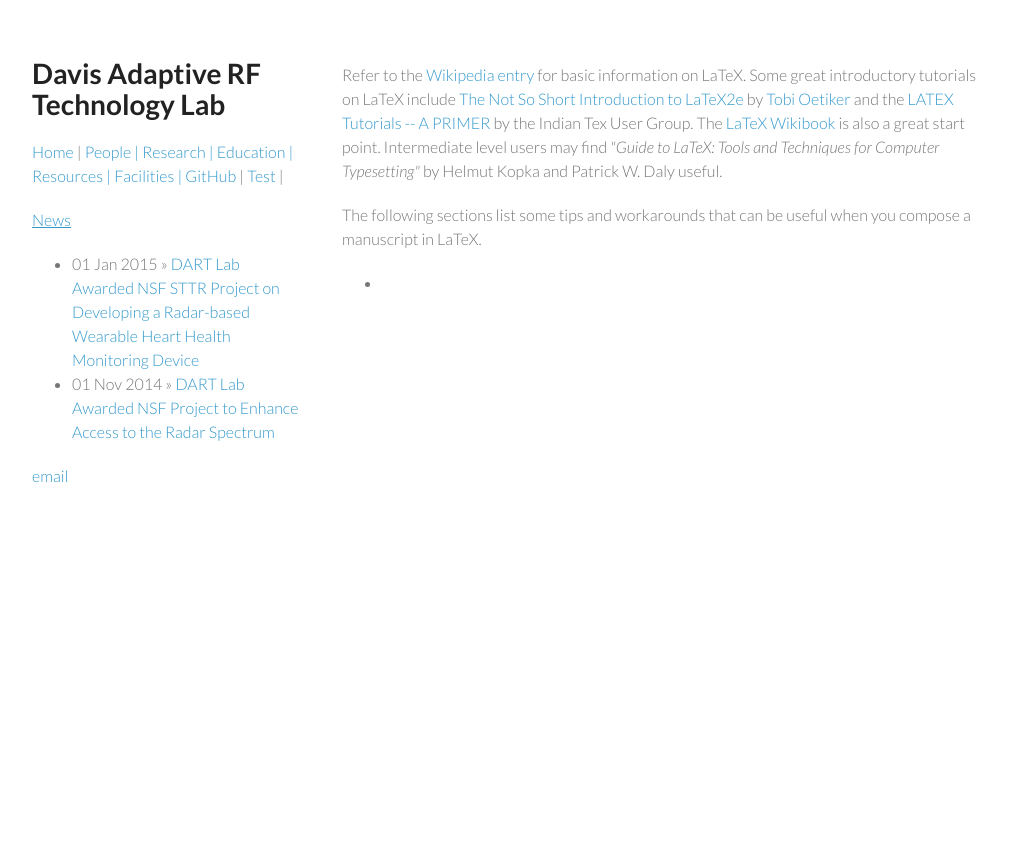
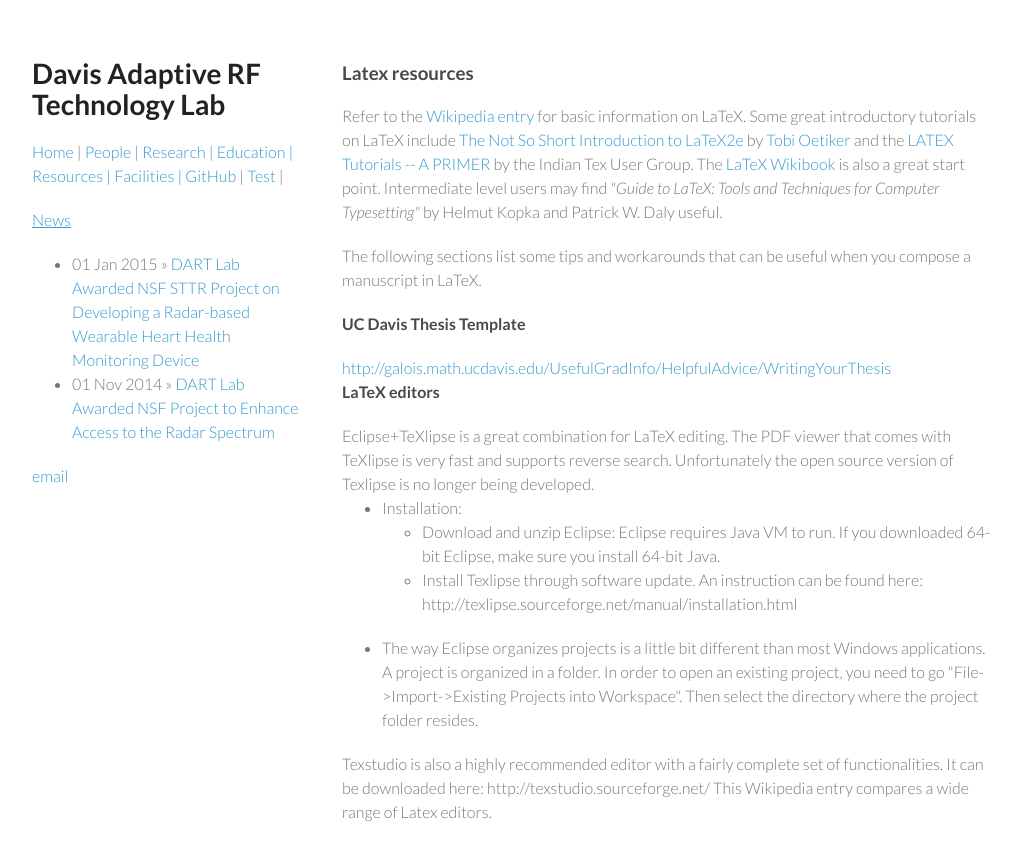
Before and after one commit to ucdart/ucdart.github.io, a Jekyll site: the page built from resources/latex.html, in a window 1280 px wide. Shown: the top 860 px of the page, without its empty margins (128-1144 px from the left). Built offline with Jekyll 4.4.1, drawn with Linux system fonts in a browser that asks for light colours.

Commit message:
Updated latex.html

```diff
--- a/resources/latex.html
+++ b/resources/latex.html
@@ -4,6 +4,7 @@ title: Latex resources
 published: true
 ---
 
+<h3> {{ page.title}} </h3>
 <p>
 Refer to the <a class="ext" href="http://en.wikipedia.org/wiki/LaTeX">Wikipedia entry</a> for basic information on LaTeX. Some great introductory tutorials on LaTeX include <a class="ext" href="http://tobi.oetiker.ch/lshort/lshort.pdf">The Not So Short Introduction to LaTeX2e</a> by <a class="ext" href="http://tobi.oetiker.ch/hp/">Tobi Oetiker</a> and the <a href="https://www.tug.org/twg/mactex/tutorials/ltxprimer-1.0.pdf" target="_blank">LATEX Tutorials -- A PRIMER</a> by the Indian Tex User Group. The <a class="ext" href="http://en.wikibooks.org/wiki/LaTeX">LaTeX Wikibook</a> is also a great start point. Intermediate level users may find <em>"Guide to LaTeX: Tools and Techniques for Computer Typesetting"</em> by Helmut Kopka and Patrick W. Daly useful.<br/>
 </p>
@@ -12,6 +13,21 @@ Refer to the <a class="ext" href="http://en.wikipedia.org/wiki/LaTeX">Wikipedia
 The following sections list some tips and workarounds that can be useful when you compose a manuscript in LaTeX.<br/>
 </p>
 
+<h4> UC Davis Thesis Template </h4>
+<a href="http://galois.math.ucdavis.edu/UsefulGradInfo/HelpfulAdvice/WritingYourThesis"> http://galois.math.ucdavis.edu/UsefulGradInfo/HelpfulAdvice/WritingYourThesis </a>
+
+<h4> LaTeX editors </h4>
+
+Eclipse+TeXlipse is a great combination for LaTeX editing. The PDF viewer that comes with TeXlipse is very fast and supports reverse search. Unfortunately the open source version of Texlipse is no longer being developed.
+
 <ul>
-  <li></li>
+  <li> Installation:
+	<ul>
+      <li> Download and unzip Eclipse: Eclipse requires Java VM to run. If you downloaded 64-bit Eclipse, make sure you install 64-bit Java. </li>
+      <li> Install Texlipse through software update. An instruction can be found here: http://texlipse.sourceforge.net/manual/installation.html </li>
+    </ul>
+    <li>The way Eclipse organizes projects is a little bit different than most Windows applications. A project is organized in a folder. In order to open an existing project, you need to go "File->Import->Existing Projects into Workspace". Then select the directory where the project folder resides.</li>
 </ul>
+
+Texstudio is also a highly recommended editor with a fairly complete set of functionalities. It can be downloaded here: http://texstudio.sourceforge.net/
+This Wikipedia entry compares a wide range of Latex editors.
```
